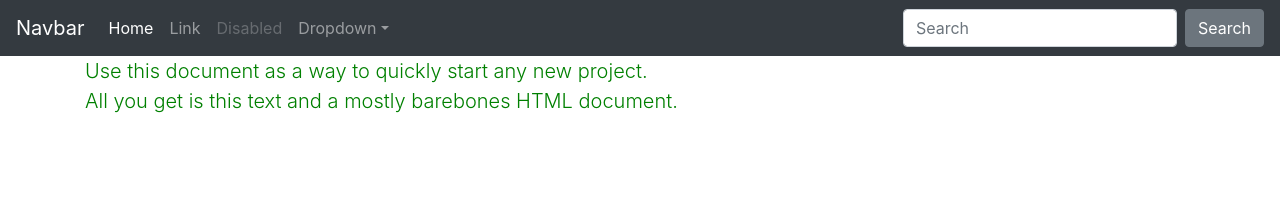
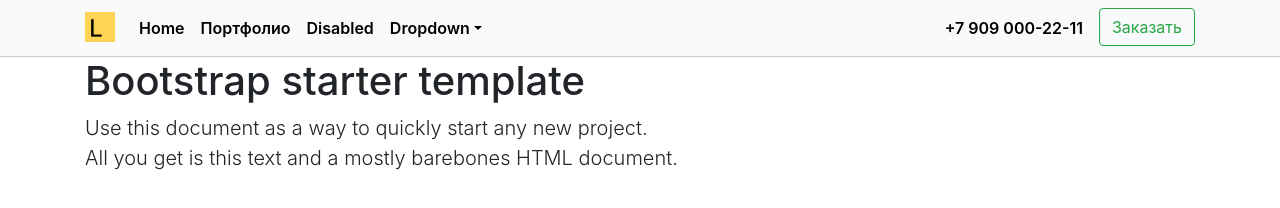
Before and after one commit to landium/Landium, a plain HTML site: page index.html in a window 1280 px wide. Drawn offline with nearby package versions, Linux system fonts and the light colour scheme.

Commit message:
Add navbar

```diff
--- /dev/null
+++ b/assets/css/style.scss
@@ -0,0 +1,18 @@
+$gray: #333;
+$gray-light: #ccc;
+
+
+// navbar
+
+.navbar-light {
+  border-bottom: 1px solid $gray-light;
+
+  .navbar-nav {
+    .nav-item {
+      .nav-link {
+          color: #000;
+          font-weight: 600;
+      }
+    }
+  }
+}
--- a/index.html
+++ b/index.html
@@ -16,8 +16,13 @@
 </head>
 
 <body>
-    <nav class="navbar navbar-expand-md navbar-dark bg-dark fixed-top">
-        <a class="navbar-brand" href="#">Navbar</a>
+    <nav class="navbar navbar-expand-md navbar-light bg-light">
+        <div class="container">
+
+            <a class="navbar-brand" href="#">
+                <img src="assets/img/logo-30.png" width="30" height="30" style="margin-top: -6px;" alt="Landium">
+            </a>
+
             <button class="navbar-toggler" type="button" data-toggle="collapse" data-target="#navbarsExampleDefault"
                 aria-controls="navbarsExampleDefault" aria-expanded="false" aria-label="Toggle navigation">
                 <span class="navbar-toggler-icon"></span>
@@ -29,7 +34,7 @@
                         <a class="nav-link" href="#">Home <span class="sr-only">(current)</span></a>
                     </li>
                     <li class="nav-item">
-                    <a class="nav-link" href="#">Link</a>
+                        <a class="nav-link" href="#">Портфолио</a>
                     </li>
                     <li class="nav-item">
                         <a class="nav-link disabled" href="#" tabindex="-1" aria-disabled="true">Disabled</a>
@@ -44,10 +49,15 @@
                         </div>
                     </li>
                 </ul>
-            <form class="form-inline my-2 my-lg-0">
-                <input class="form-control mr-sm-2" type="text" placeholder="Search" aria-label="Search">
-                <button class="btn btn-secondary my-2 my-sm-0" type="submit">Search</button>
-            </form>
+                <ul class="navbar-nav ml-auto mt-2 mt-lg-0">
+                    <li class="nav-item">
+                        <a class="nav-link" href="#">+7 909 000-22-11</a>
+                    </li>
+                    <li class="nav-item">
+                        <button class="btn btn-outline-success my-2 my-sm-0 ml-2">Заказать</button>
+                    </li>
+                </ul>
+            </div>
         </div>
     </nav>
 
```
Also changed, not shown: assets/css/style.css, assets/img/logo-30.png (added), assets/svg/logo-30.svg (added), assets/svg/logo-612.svg (added), 1 other file. Lines whose indentation alone changed are shown as unchanged.
